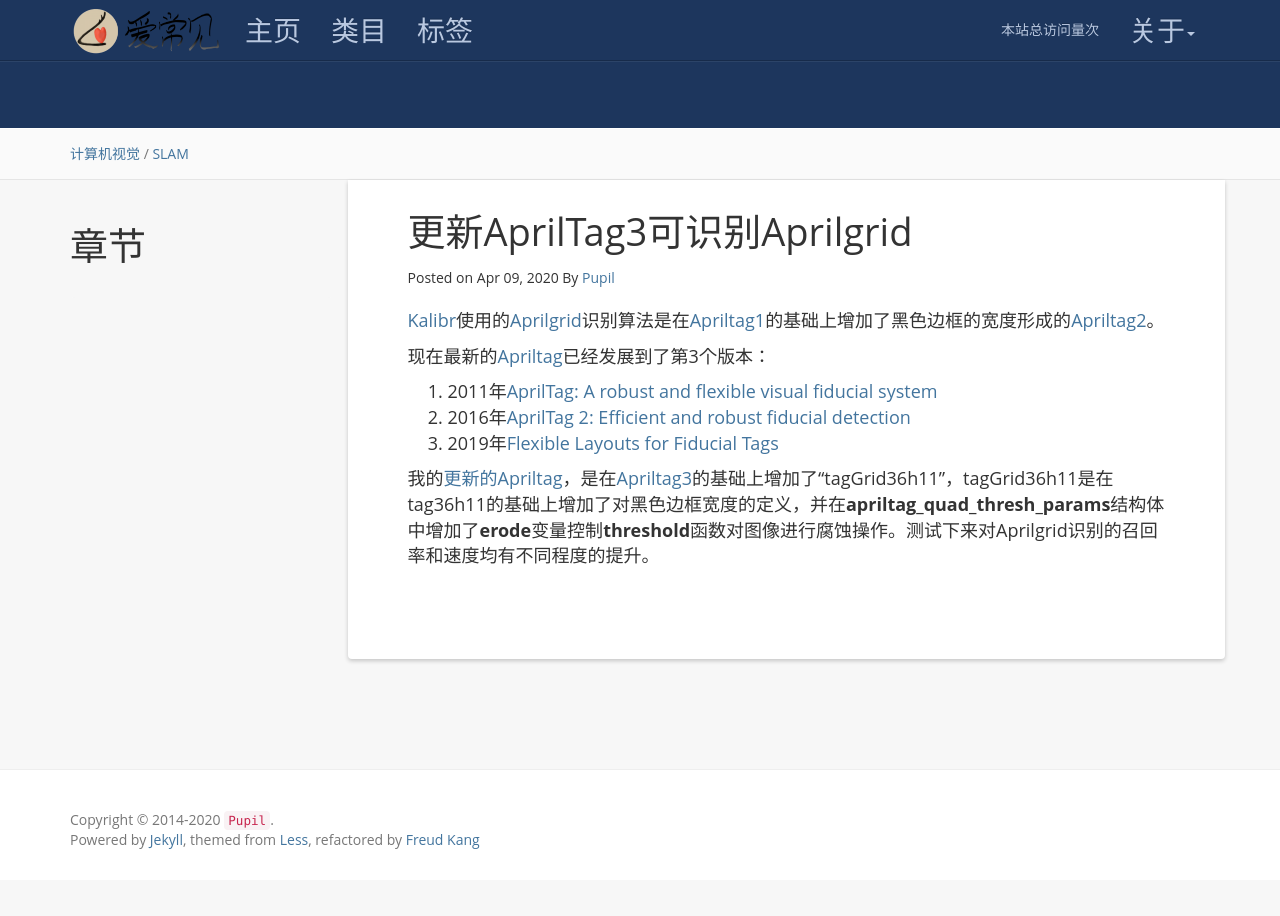
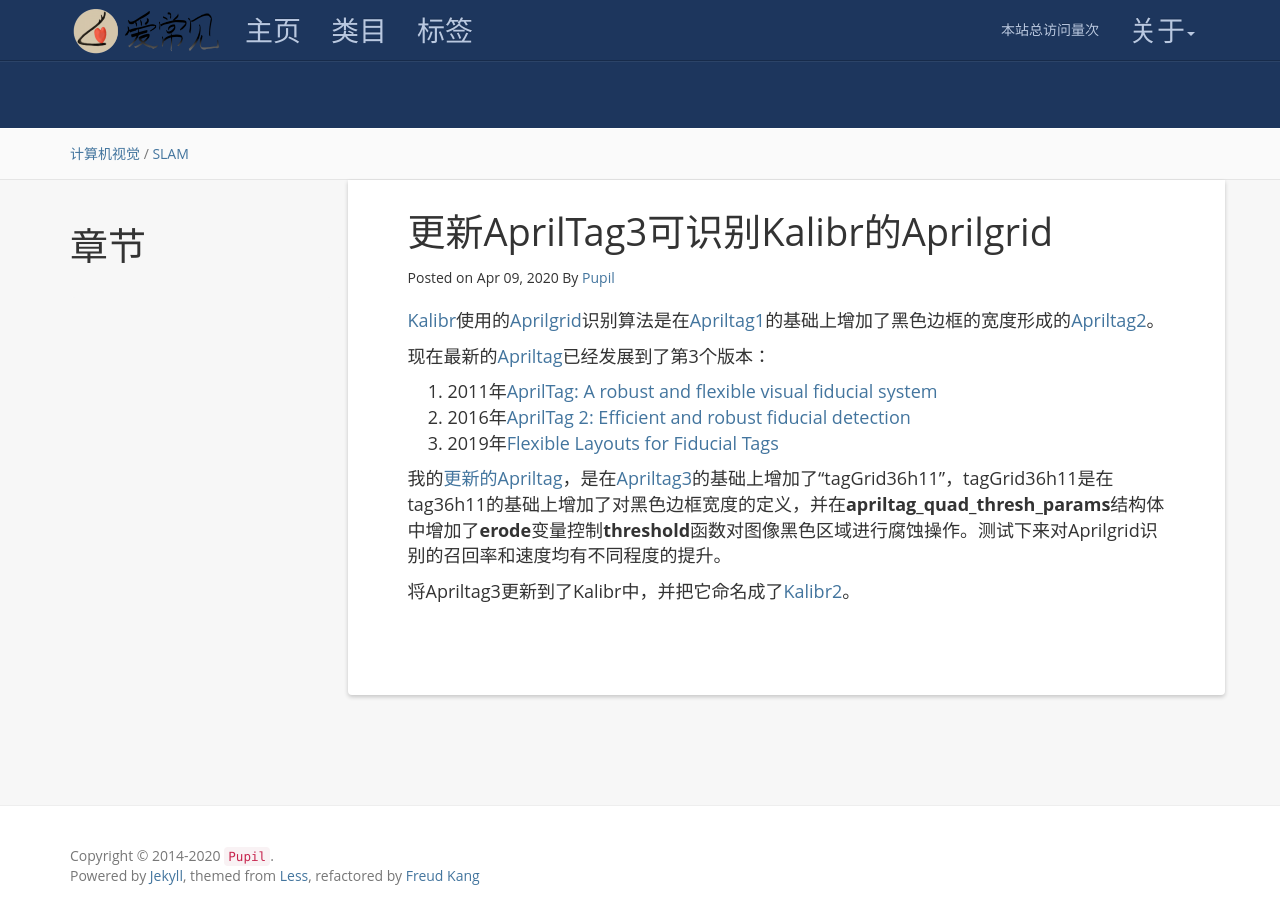
Before and after one commit to ichangjian/ichangjian.github.io, a Jekyll site: the page built from _posts/2020-04-26-update-apriltag.md, in a window 1280 px wide. Built offline with Jekyll 4.4.1, drawn with Linux system fonts in a browser that asks for light colours; nearby versions of some CDN libraries; a script that is not in the unit is left out; comment, search, counter and statistics services are not loaded.

Commit message:
update article

```diff
--- a/_posts/2020-04-26-update-apriltag.md
+++ b/_posts/2020-04-26-update-apriltag.md
@@ -1,6 +1,6 @@
 ---
 layout: post
-title:  "更新AprilTag3可识别Aprilgrid"
+title:  "更新AprilTag3可识别Kalibr的Aprilgrid"
 date:   2020-04-09 21:38:05 +0800
 categories: 计算机视觉
 tag: SLAM
@@ -18,4 +18,6 @@
 3. 2019年[Flexible Layouts for Fiducial Tags](https://april.eecs.umich.edu/papers/details.php?name=krogius2019iros)
 
 
-我的[更新的Apriltag](https://github.com/ichangjian/apriltag)，是在[Apriltag3](https://github.com/AprilRobotics/apriltag)的基础上增加了“tagGrid36h11”，tagGrid36h11是在tag36h11的基础上增加了对黑色边框宽度的定义，并在**apriltag_quad_thresh_params**结构体中增加了**erode**变量控制**threshold**函数对图像进行腐蚀操作。测试下来对Aprilgrid识别的召回率和速度均有不同程度的提升。
+我的[更新的Apriltag](https://github.com/ichangjian/apriltag)，是在[Apriltag3](https://github.com/AprilRobotics/apriltag)的基础上增加了“tagGrid36h11”，tagGrid36h11是在tag36h11的基础上增加了对黑色边框宽度的定义，并在**apriltag_quad_thresh_params**结构体中增加了**erode**变量控制**threshold**函数对图像黑色区域进行腐蚀操作。测试下来对Aprilgrid识别的召回率和速度均有不同程度的提升。
+
+将Apriltag3更新到了Kalibr中，并把它命名成了[Kalibr2](https://github.com/ichangjian/kalibr2)。
```
